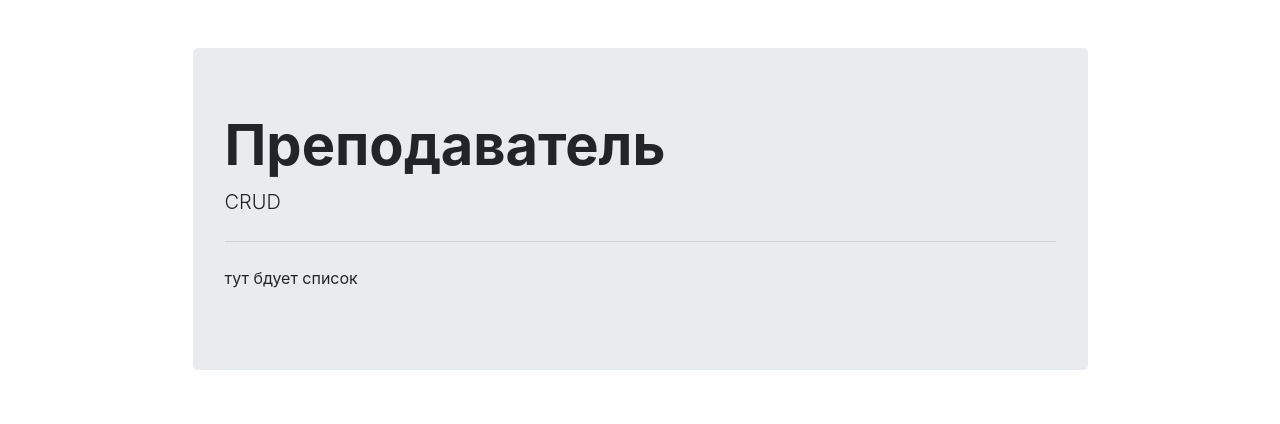
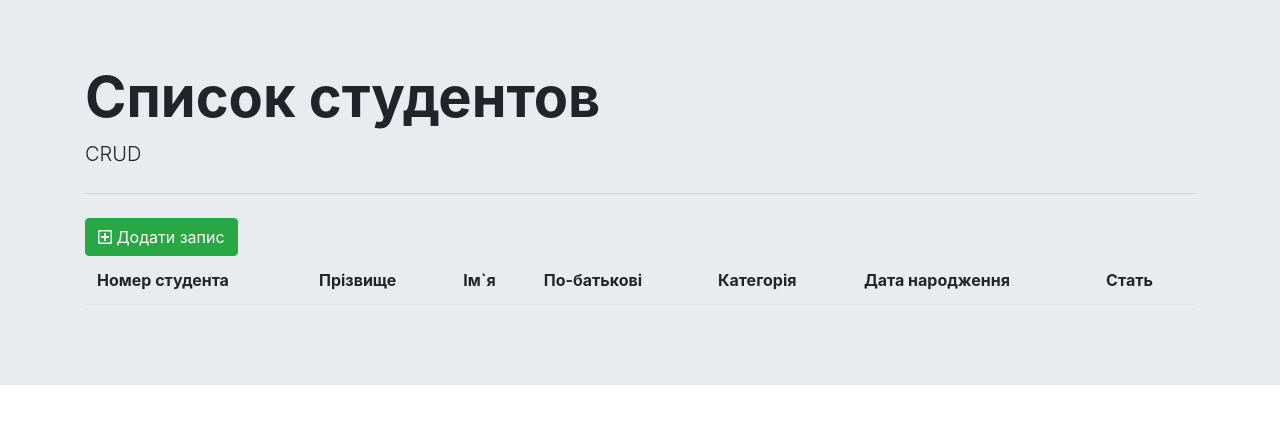
Before and after one commit to Denis-Haliuk/django-crud-th, a Django app: template crud2021/register/templates/register/prepod/prepod_list.html in a window 1280 px wide. Shown: the part 56-480 px from the top of the page. Run offline with Django 3.2, Linux system fonts and the light colour scheme; the template is opened without the code that fills it, so the values that code supplies are empty; some libraries are stand-ins or nearby versions.

Commit message:
new features
+btn Додати запис
+prepod_form chrispyforms & btn "Додати"
+prepod_list full

```diff
--- a/crud2021/crud2021/urls.py
+++ b/crud2021/crud2021/urls.py
@@ -19,5 +19,5 @@ from django.urls import path, include
 urlpatterns = [
 
     path('admin/', admin.site.urls),
-    path('crud/',include('register.urls') ),
+    path('',include('register.urls') ),
 ]
--- a/crud2021/register/templates/register/prepod/prepod_base.html
+++ b/crud2021/register/templates/register/prepod/prepod_base.html
@@ -42,10 +42,10 @@
 
 
 
-    <div class="container ">
-        <div class="col-md-10 offset-md-1 mt-5">
-            <div class="jumbotron">
-                <h1 class="display-4 font-weight-bold">Преподаватель</h1>
+      <div class="jumbotron jumbotron-fluid ">
+        <div class="container">
+          <div class="overflow-auto">
+            <h1 class="display-4 font-weight-bold ">Список студентов</h1>
             <p class="lead">CRUD</p>
             <hr class="my-4">
               {% block content %}
@@ -53,6 +53,7 @@
           </div>
         </div>
       </div>
+
 
 
 <script src="https://code.jquery.com/jquery-3.3.1.slim.min.js"
--- a/crud2021/register/templates/register/prepod/prepod_list.html
+++ b/crud2021/register/templates/register/prepod/prepod_list.html
@@ -1,5 +1,33 @@
 {% extends "register/prepod/prepod_base.html" %}
 
 {% block content %}
-<p>тут бдует список</p>
+<a class="btn btn-success" href="{% url 'prepod_form' %}" ><i class="far fa-plus-square"></i> Додати запис</a>
+<table class="table table-borderless">
+    <thead class="border-bottom font-weight-bold">
+        <tr>
+            <td>Номер студента</td>
+            <td>Прізвище</td>
+            <td>Ім`я</td>
+            <td>По-батькові</td>
+            <td>Категорія</td>
+            <td>Дата народження</td>
+            <td>Стать</td>
+        </tr>
+    </thead>
+    <tbody>
+        {% for Prepod in prepod_list %}
+        <tr>
+            <td>{{Prepod.n_prepod}}</td>
+            <td>{{Prepod.familiya}}</td>
+            <td>{{Prepod.imya}}</td>
+            <td>{{Prepod.otchestvo}}</td>
+            <td>{{Prepod.category}}</td>
+            <td>{{Prepod.data_rozhd}}</td>
+            <td>{{Prepod.sex}}</td>
+        </tr>
+
+        {% endfor %}
+    </tbody>
+</table>
+
 {% endblock content %}
--- a/crud2021/register/templates/register/stud_list.html
+++ b/crud2021/register/templates/register/stud_list.html
@@ -1,6 +1,7 @@
 {% extends "register/stud_base.html" %}
 
 {% block content %}
+<a class="btn btn-success" href="{% url 'stud_form' %}" ><i class="far fa-plus-square"></i> Додати запис</a>
 <table class="table table-borderless">
     <thead class="border-bottom font-weight-bold">
         <tr>
--- a/crud2021/register/urls.py
+++ b/crud2021/register/urls.py
@@ -2,7 +2,7 @@
 from django.urls import path, include
 from . import views
 urlpatterns = [
-    path('', views.main_page, name='main_page'), #localhost:port/crud/... #ТУТ НУЖНО СДЕЛАТЬ МЕНЮ ВЫБОРА ТАБЛИЦЫ ВМЕСТО СТУДФОРМ
+    path('', views.main_page, name='main_page'),
     path('stud_form/', views.stud_form, name='stud_form'),
     path('stud_list/', views.stud_list, name='stud_list'),
     path('prepod_form/', views.prepod_form, name='prepod_form'),
```
Also changed, not shown: crud2021/register/forms.py (+10 -1 lines), crud2021/register/templates/register/prepod/prepod_form.html (+7 -1 lines), crud2021/register/templates/register/stud_base.html (line endings or trailing spaces). Lines whose indentation alone changed are shown as unchanged.
